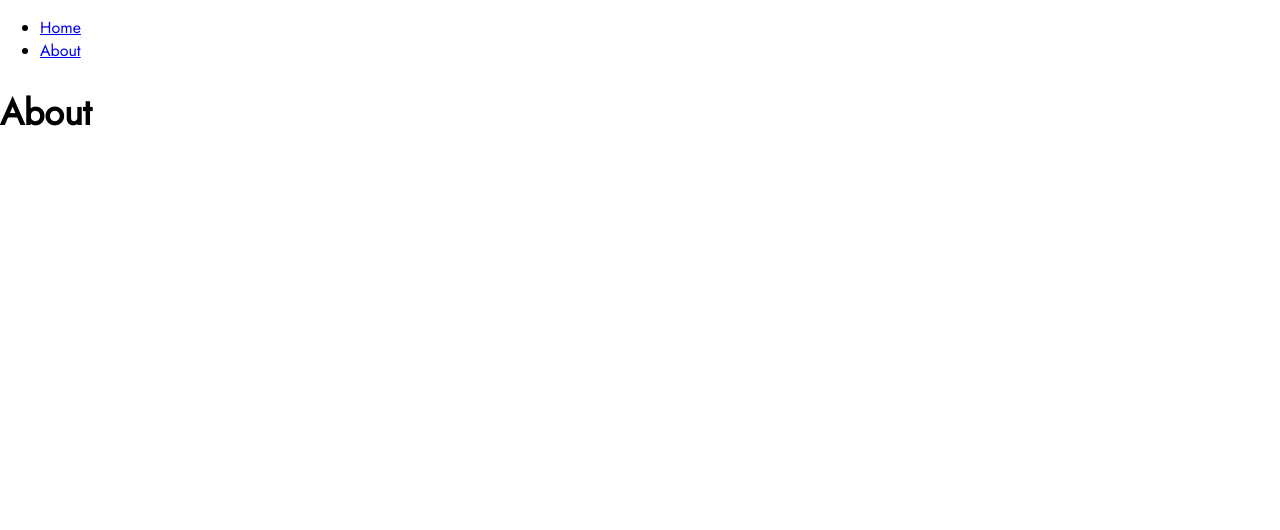
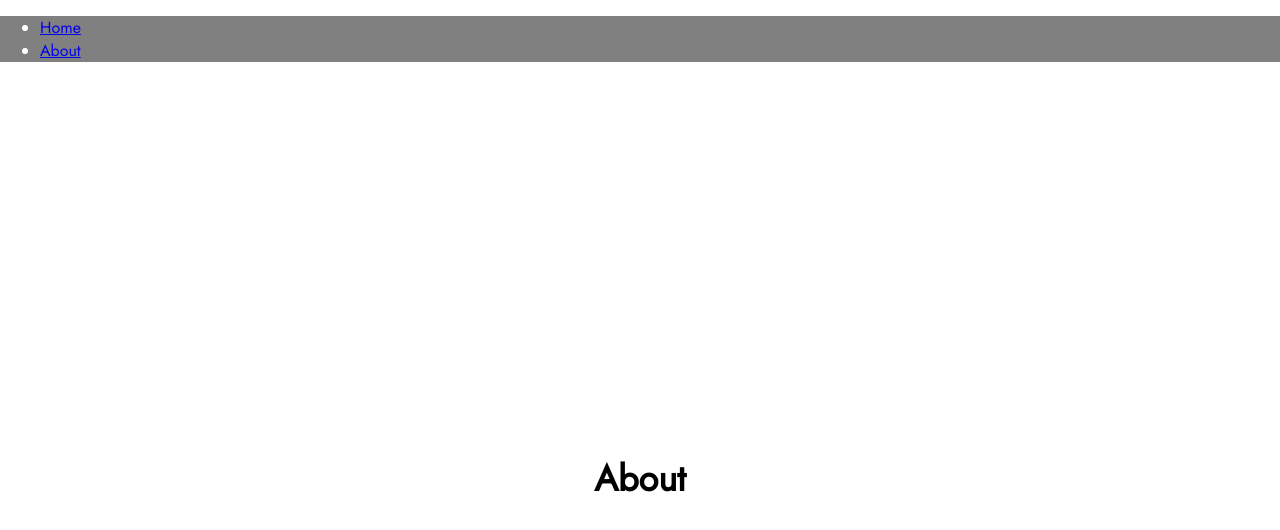
Before and after one commit to Ldsc2002/apromic-react-ui, a React (Vite) app: page /about in a window 1280 px wide. Shown: the top 530 px of the page. Built offline with nearby package versions, Linux system fonts and the light colour scheme.

Commit message:
Styling for new components

```diff
--- a/src/routes/Router.jsx
+++ b/src/routes/Router.jsx
@@ -1,10 +1,11 @@
 import React from 'react'
 import { Link, Outlet } from 'react-router-dom'
+import classes from '../style/Router.module.css'
 
 function Router() {
     return (
         <>
-            <nav>
+            <nav className={classes.container}>
                 <ul>
                     <li>
                         <Link to="/">Home</Link>
--- a/src/screens/About.jsx
+++ b/src/screens/About.jsx
@@ -1,8 +1,9 @@
 import React from 'react'
+import classes from '../style/About.module.css'
 
 function About() {
     return (
-        <div>
+        <div className={classes.container}>
             <h1>About</h1>
         </div>
     )
--- a/src/screens/ErrorPage.jsx
+++ b/src/screens/ErrorPage.jsx
@@ -1,8 +1,9 @@
 import React from 'react'
+import classes from '../style/ErrorPage.module.css'
 
 function ErrorPage() {
     return (
-        <div>
+        <div className={classes.container}>
             <h1>404</h1>
             <p>Page not found</p>
         </div>
--- a/src/screens/Home.jsx
+++ b/src/screens/Home.jsx
@@ -1,8 +1,9 @@
 import React from 'react'
+import classes from '../style/Home.module.css'
 
 function Home() {
     return (
-        <div>
+        <div className={classes.container}>
             <h1>Home</h1>
         </div>
     )
--- /dev/null
+++ b/src/style/About.module.css
@@ -0,0 +1,7 @@
+.container {
+    display: flex;
+    flex-direction: column;
+    align-items: center;
+    justify-content: center;
+    height: 100vh;
+}
--- /dev/null
+++ b/src/style/ErrorPage.module.css
@@ -0,0 +1,7 @@
+.container {
+    display: flex;
+    flex-direction: column;
+    align-items: center;
+    justify-content: center;
+    height: 100vh;
+}
--- /dev/null
+++ b/src/style/Home.module.css
@@ -0,0 +1,7 @@
+.container {
+    display: flex;
+    flex-direction: column;
+    align-items: center;
+    justify-content: center;
+    height: 100vh;
+}
--- a/src/style/Main.css
+++ b/src/style/Main.css
@@ -1,3 +1,5 @@
+/* Global styling */
+
 body {
     margin: 0px;
     padding: 0px;
--- /dev/null
+++ b/src/style/Router.module.css
@@ -0,0 +1,4 @@
+.container {
+    background-color: grey;
+    color: white;
+}
```
